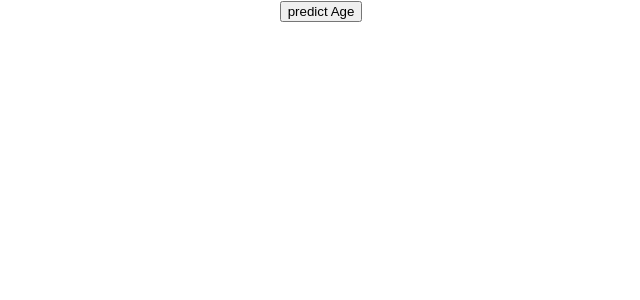
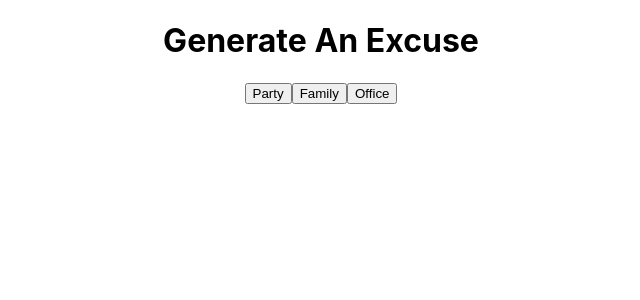
Before and after one commit to Ak25599/my-app, a React (Create React App) app: page / in a window 1280 px wide. Shown: the top 300 px of the page, without its empty margins (319-959 px from the left). Built offline with nearby package versions, Linux system fonts and the light colour scheme.

Commit message:
react router

```diff
--- a/src/App.js
+++ b/src/App.js
@@ -5,11 +5,25 @@
 
 
 function App() {
+  const [generatedEscuse, setGeneratedExcuse] = useState("")
+
+  const fetchExcuse = (excuse) => {
+    Axios.get('https://excuser-three.vercel.app/v1/excuse/party/').then(
+      (res) => {
+        setGeneratedExcuse(res.data[0].excuse);
+      }
+    );
+  };
 
   return (
     <div className="App">
-      <button> predict Age</button>
+      <h1> Generate An Excuse </h1>
+      <button onClick={() => fetchExcuse("party")}> Party</button>
+      <button onClick={() => fetchExcuse("family")}> Family</button>
+      <button  onClick={() => fetchExcuse("office")}> Office </button>
 
+
+       <p> {generatedEscuse} </p>
       </div>
 
 
```
